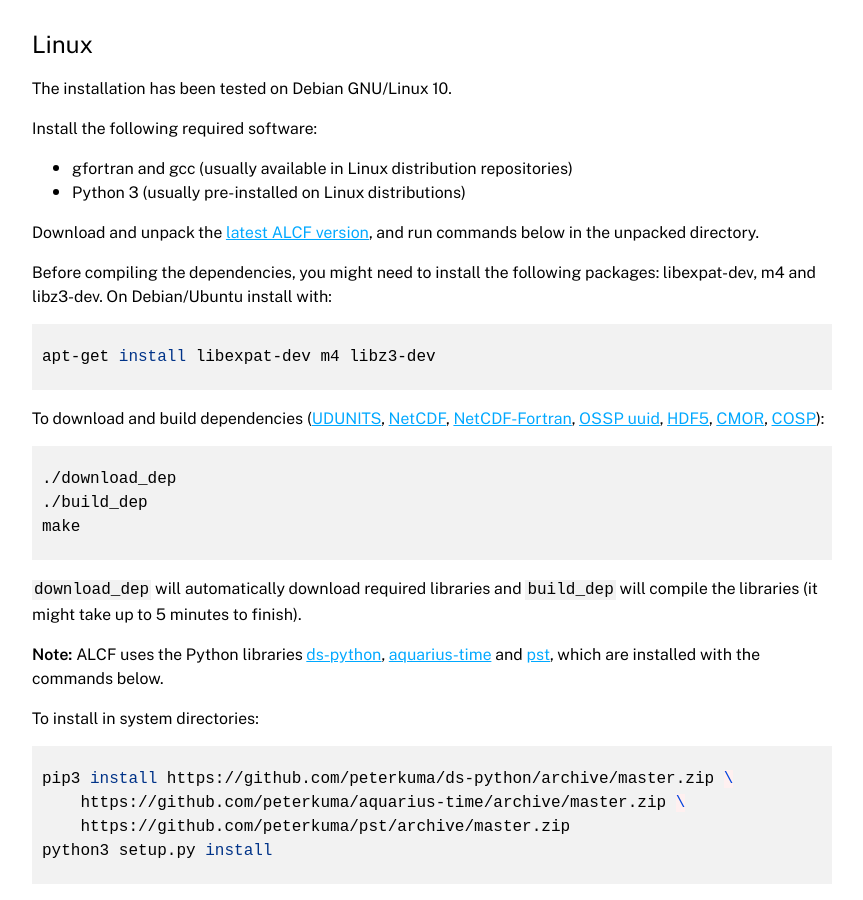
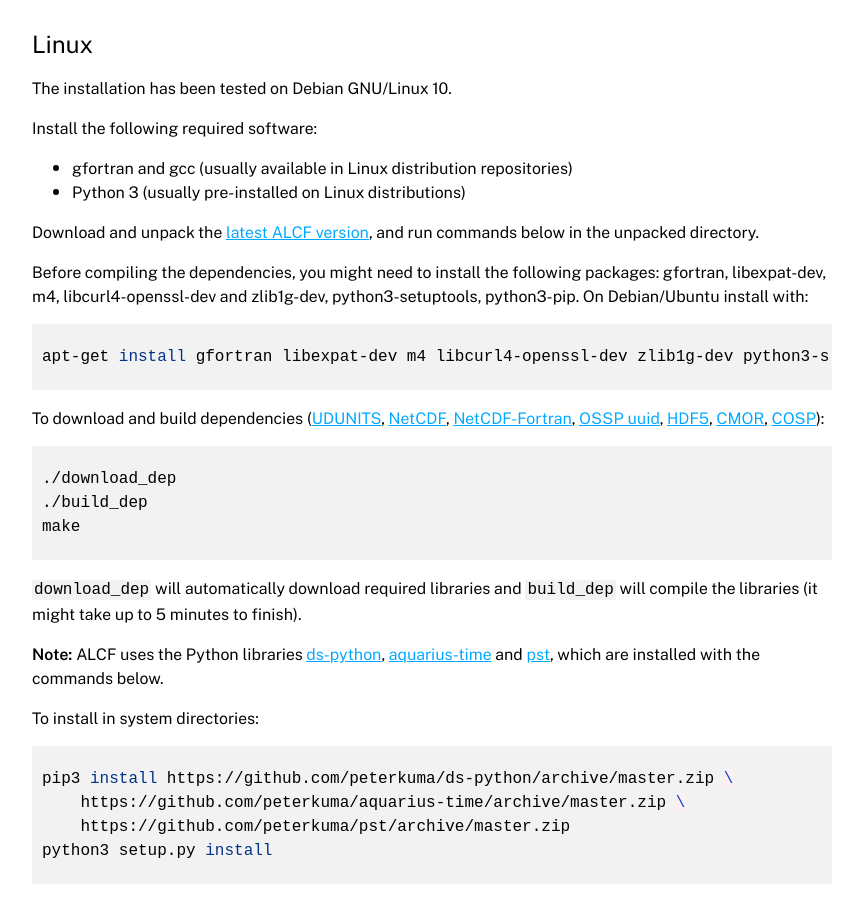
Before and after one commit to alcf-lidar/alcf-lidar.github.io, a Jekyll site: the page built from installation/index.md, in a window 1280 px wide and 900 px high, scrolled down 398 px. Shown: the whole window, without its empty margins (208-1071 px from the left). Built offline with Jekyll 4.4.1, drawn with Linux system fonts in a browser that asks for light colours.

Commit message:
Installation instructions - apt libraries

````diff
--- a/installation/index.md
+++ b/installation/index.md
@@ -22,10 +22,11 @@ Download and unpack the [latest ALCF version](https://github.com/peterkuma/alcf/
 and run commands below in the unpacked directory.
 
 Before compiling the dependencies, you might need to install the following
-packages: libexpat-dev, m4 and libz3-dev. On Debian/Ubuntu install with:
+packages: gfortran, libexpat-dev, m4, libcurl4-openssl-dev and zlib1g-dev,
+python3-setuptools, python3-pip. On Debian/Ubuntu install with:
 
 ```sh
-apt-get install libexpat-dev m4 libz3-dev
+apt-get install gfortran libexpat-dev m4 libcurl4-openssl-dev zlib1g-dev python3-setuptools python3-pip
 ```
 
 To download and build dependencies
````
